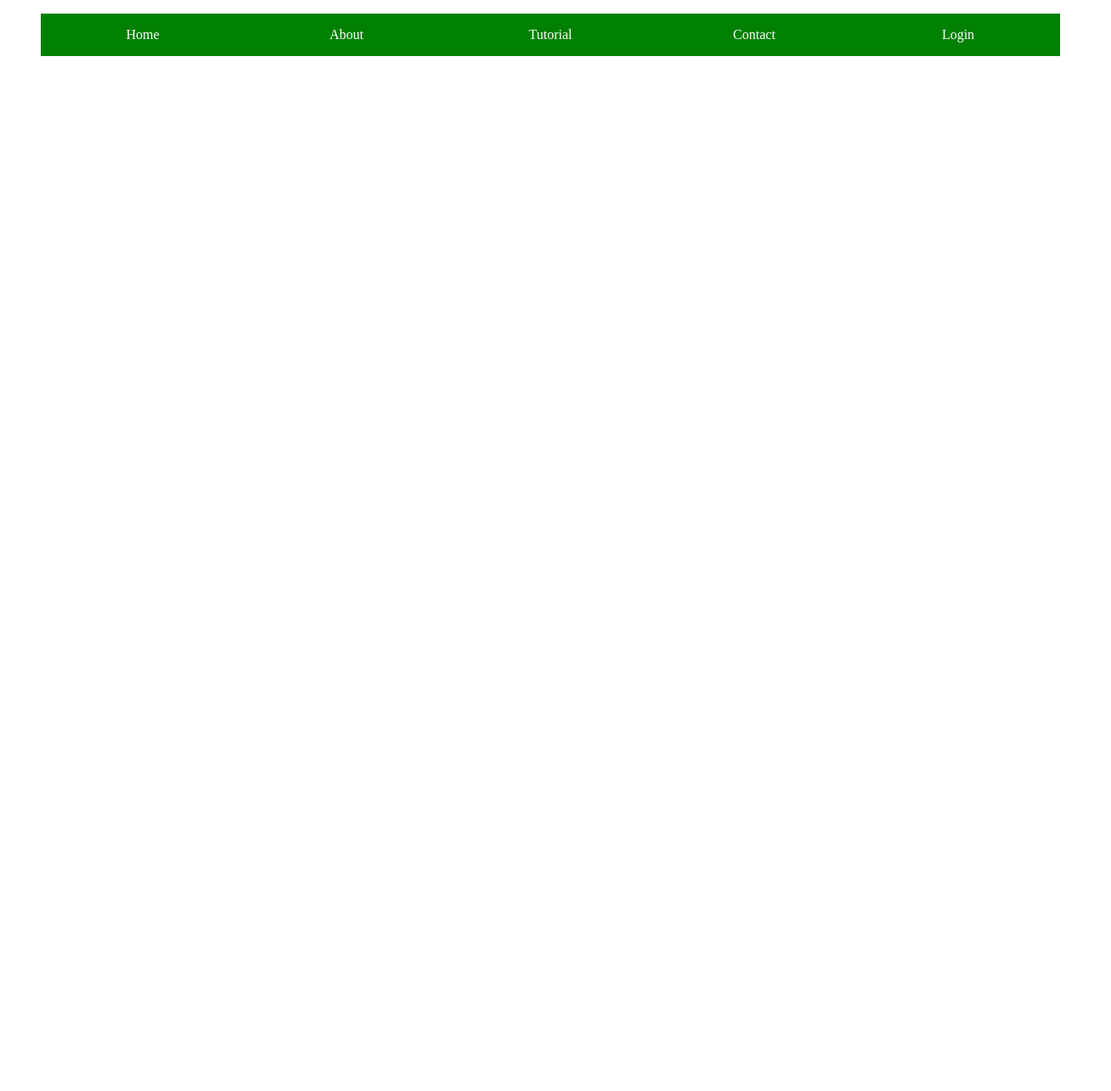
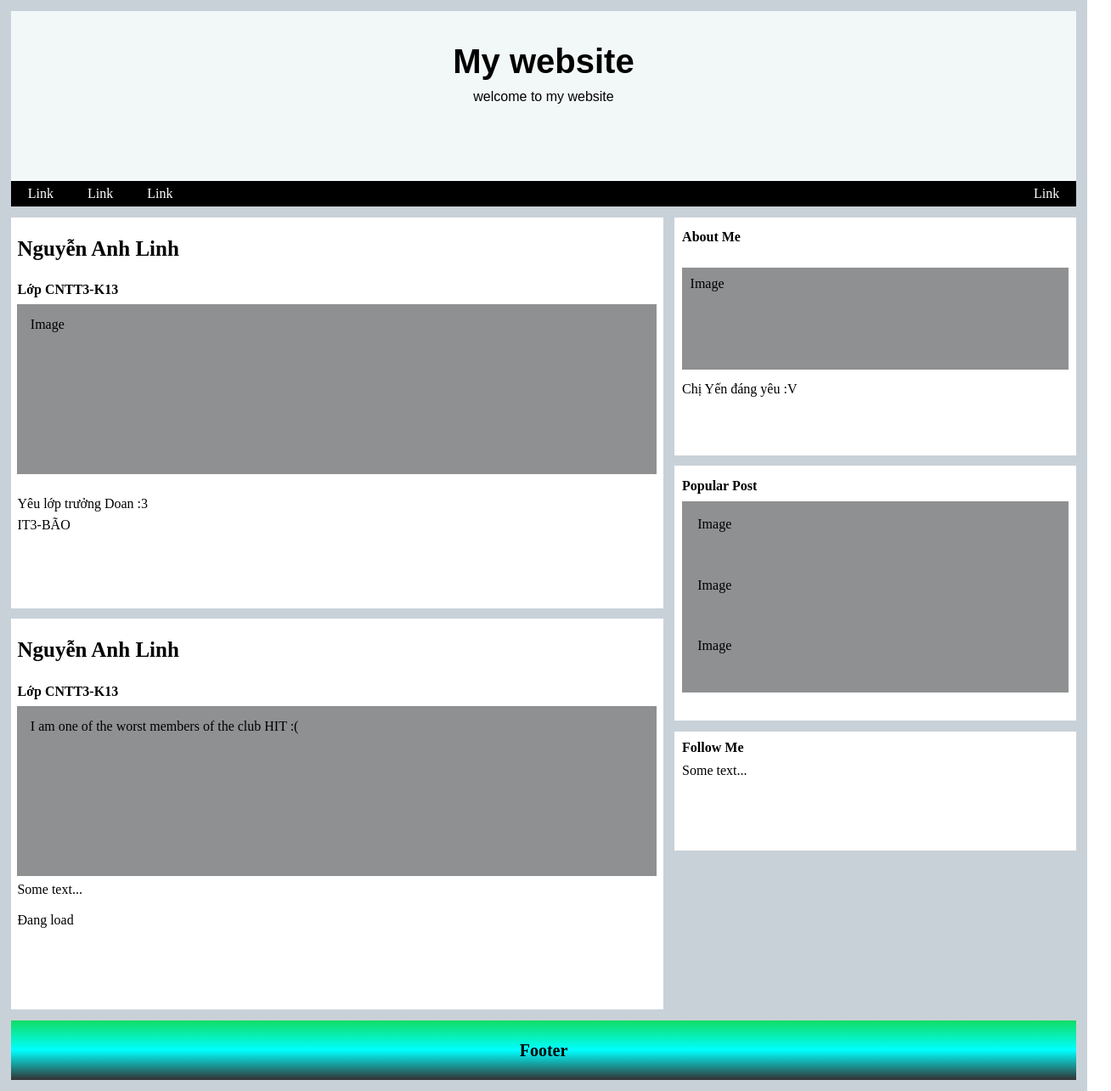
Before and after one commit to LinhNguyen2k/LinhNguyen2k.github.io, a plain HTML site: page index.html in a window 1280 px wide. Shown: the whole page at 85% size, 1308 px wide, since content can reach past the window. Before the commit the page ends 800 px from the top, so only its background shows below. Drawn offline with Linux system fonts and the light colour scheme.

Commit message:
BTVN-WEB-DAY04

```diff
--- a/index.html
+++ b/index.html
@@ -5,49 +5,60 @@
     <meta charset="UTF-8">
     <meta name="viewport" content="width=device-width, initial-scale=1.0">
     <meta http-equiv="X-UA-Compatible" content="ie=edge">
-    <title>BTVN-B4</title>
+    <title>BTVN-WEB-DAY04</title>
     <link rel="stylesheet" href="style.css">
 </head>
 
 <body>
-    <div class="menu">
-        <ul class="menucon1">
-            <li class="dong1">Home</li>
-            <li class="dong1">About
-                <ul class="menucon">
-                    <li>Content1</li>
-                    <li>Content2</li>
-                    <li>Content3</li>
-                    <li>Content4</li>
-                </ul>
-            </li>
-            <li class="dong1">Tutorial
-                <ul class="menucon">
-                    <li>Thủ Thuật</li>
-                    <li>Kiến Thức</li>
-                    <li>Đồ Họa
-                        <ul class="menucon">
-                            <li>Audition</li>
-                            <li>Illustrator</li>
-                            <li>Photoshop</li>
-                            <li>After Effect</li>
-                            <li>Premiere</li>
-                        </ul>
-                    </li>
-                    <li>Lập Trình</li>
-                </ul>
-            </li>
-            <li class="dong1">Contact
-                <ul class="menucon">
-                    <li>Content1</li>
-                    <li>Content2</li>
-                    <li>Content3</li>
-                    <li>Content4</li>
-                </ul>
-            </li>
-            <li class="dong1">Login</li>
-
-        </ul>
+    <div style="background-color:rgb(201, 209, 216); width: 100%;height: auto;margin: 0px auto;float: left;">
+        <div class="dong1">
+            <div class="dong2">My website</div>
+            <div class="dong3"> welcome to my website</div>
+        </div>
+        <div class="dong4">
+            <ul>
+                <li>Link</li>
+                <li>Link</li>
+                <li><a href="#"></a>Link</li>
+                <li style="float: right;">Link</li>
+            </ul>
+        </div>
+        <div>
+            <div class="dong6">
+                <div class="dong61">Nguyễn Anh Linh</div><br>
+                <div class="dong64">Lớp CNTT3-K13</div>
+                <div class="dong62">Image</div><br>
+                <div class="dong63">Yêu lớp trưởng Doan :3</div>
+                <div class="dong65">IT3-BÃO</div>
+            </div>
+            <div class="dong7">
+                <div class="dong71">About Me</div><br>
+                <div class="dong72">Image</div>
+                <div class="dong73">Chị Yến đáng yêu :V </div>
+            </div>
+            <div class="dong8">
+                <div class="dong81"> Popular Post</div>
+                <div class="dong88">
+                    <div class="dong82">Image</div><br><br>
+                    <div class="dong82">Image</div><br><br>
+                    <div class="dong82">Image</div><br><br>
+                </div>
+            </div>
+        </div>
+        <div>
+            <div class="dong9">
+                <div class="dong91">Nguyễn Anh Linh</div><br>
+                <div class="dong95">Lớp CNTT3-K13</div>
+                <div class="dong92">I am one of the worst members of the club HIT :(</div>
+                <div class="dong93"> Some text...</div><br>
+                <div class="dong94"> Đang load</div>
+            </div>
+            <div class="dong10">
+                <div class="dong101">Follow Me</div>
+                <div class="dong102"> Some text...</div>
+            </div>
+        </div>
+        <div class="dong11">Footer</div>
     </div>
 </body>
 
--- a/style.css
+++ b/style.css
@@ -1,42 +1,183 @@
-.menu ul li{
-    width: 200px;
-    background: green;
-    line-height: 50px;
-    padding-left: 20px;
-    padding-right: 20px;
-    text-decoration: none;
+*{
+    margin: 0;
+    box-sizing: border-box;
+}
+.dong1{
+    background: rgb(242, 248, 248);
+    width: 98%;
+    height: 200px;
+    margin: 0px auto;
+    margin-top:1%;
+
+}
+.dong2{
+        text-align: center;
+        font-family: Arial, Helvetica, sans-serif;
+        font-size: 40px;
+        font-weight: bold;
+        padding-top:3%;
+}
+.dong3{
+    text-align: center;
+    font-family: Arial, Helvetica, sans-serif;
+    padding-top: 10px;
+}
+.dong4{
+    height: 30px;
+    background: black;
+    width: 98%;
+    margin: 0px auto;
     color: white;
+    margin-top: 0px;
+    line-height: 30px;
+    list-style: none;
 }
-.menu ul{
-    list-style-type: none;
+.dong4 ul li{
+    float: left;
+    padding: 0px 20px 0px 20px;
+    list-style: none;
 }
-.menu {
-    width: 1300px;
+.dong4 ul {
+    padding: 0px;
+    margin: 0px;
+}
+.dong6{
+    background: white;
+    height: 460px;
+    width: 60%;
+    float: left;
+    margin: 1%;
+}
+.dong61{
+    font-weight: bold;
+    font-size: 25px;
+    margin-top:3%;
+    margin-left: 1%;
+}
+.dong62{
+    background: rgb(143, 144, 145);
+    height: 200px;
+    width: 98%;
+    margin: 1%;
+    padding: 2%;
+}
+.dong63{
+    margin-left: 1%;
+
+}
+.dong64{
+    margin: 1%;
+    font-weight: bold;
+}
+.dong65{
+    margin-left: 1%;
+    margin-top:1%;
+}
+.dong7{
+    background: white;
+    float: right;
+    width: 37%;
+    height: 280px;
+    margin-top:1%;
+    margin-right: 1%;
+}
+.dong71{
+    margin-left: 2%;
+    margin-top:3%;
+    font-weight: bold;
+}
+.dong72{
+    background: rgb(143, 144, 145);    height: 120px;
+    width: 96%;
+    margin:2%;
+    padding-top:2%;
+    padding-left: 2%;
+}
+.dong73{
+
+    margin-left: 2%;
+    margin-top:3%;
+}
+.dong8{
+    background: white;
+    float: right;
+    width: 37%;
+    height: 300px;
+    margin-top:1%;
+    margin-right: 1%;
+}
+.dong81{
+    margin-left: 2%;
+    margin-top:3%;
+    font-weight: bold;
+}
+.dong88{
+    background: rgb(143, 144, 145);
+        height: 75%;
+    width: 96%;
+    padding: 2%;
+    margin: 2%;
+}
+.dong82{
+    padding:2%;
+}
+.dong9{
+    background: white;
+    height: 460px;
+    width: 60%;
+    float: left;
+    margin-left: 1%;
+}
+.dong91{
+    margin-left: 1%;
+    margin-top:3%;
+    font-weight: bold;
+    font-size: 25px;
+}
+.dong92{
+    background: rgb(143, 144, 145);
+    height: 200px;
+    width: 98%;
+    margin: 1%;
+    padding: 2%;
+}
+.dong93{
+    margin-left: 1%;
+    margin-top:1%;
+}
+.dong94{
+    margin-left: 1%;
+
+}
+.dong95{
+    margin: 1%;
+    font-weight: bold;
+}
+.dong10{
+    background: white;
+    float: right;
+    width: 37%;
+    height: 140px;
+    margin-top:1%;
+    margin-right: 1%;
+}
+.dong101{
+    font-weight: bold;
+    margin: 2%;
+}
+.dong102{
+    margin:2%;
+}
+.dong11{
+    background-image:repeating-linear-gradient(rgb(17, 221, 102),aqua,rgb(51, 49, 49));
+    height: 70px;
     margin: 0 auto;
+    text-align: center;
+    font-weight: bold;
+    font-size:20px;
+    line-height: 70px;
+    width: 98%;
+    margin: 0px auto;
+    float: left;
+    margin: 1%;
 }
- .menucon1 li{
-     float: left;
-     text-align: center;
-     position: relative;
-  }
-.menucon1 li:hover {
-    background-image: repeating-linear-gradient(red,aqua,black);}
-
-.menucon1 .menucon {
-    display: none;
-    position: absolute;
-    width: 100px;
-   left: 239px;
-    background-image: repeating-linear-gradient(red,aqua,black);
-    padding-left: 0;
-    bottom: -197px;
-}
-
-.menucon1 li:hover>.menucon {
-    display: block;
-    position:absolute;
-}
-.menucon1>li>.menucon {
-    left: 0;
-  top:49px;
-}
```
